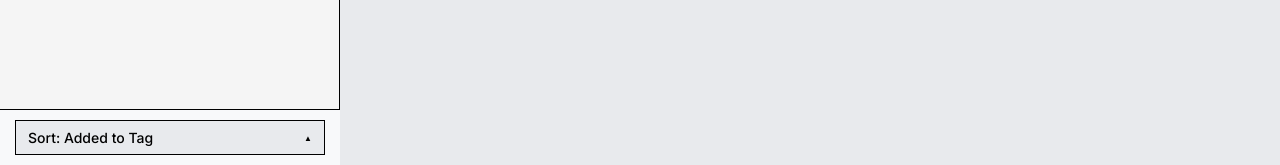
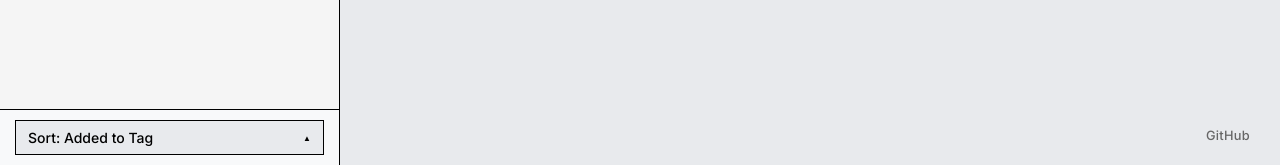
Before and after one commit to igm503/arxiv-troller, a Django app: template django/papers/templates/papers/detail.html in a window 1280 px wide. Shown: the part 635-800 px from the top of the page. Run offline with Django 5.2, Linux system fonts and the light colour scheme; tables that the repository leaves empty hold one stand-in row (values such as "Sample post"); the template is opened without the code that fills it: values that come from a table or form of the project are taken from there, most other values are stand-ins (such as "Sample title", 1, 10 or a date in 2020); data that the repository does not hold is empty; parts of the project's set-up code (start-up, migrations or seed data) failed here and were passed over.

Commit message:
added github link and tag drawer border

```diff
--- a/django/papers/templates/papers/base.html
+++ b/django/papers/templates/papers/base.html
@@ -626,6 +626,20 @@
             gap: 0.5rem;
             margin: 2rem 0;
         }
+
+        .footer-link {
+            position: fixed;
+            bottom: 20px;
+            right: 30px;
+            font-size: 0.8rem;
+            color: #666;
+            z-index: 1000;
+        }
+
+        .footer-link a {
+            color: #666;
+            text-decoration: none;
+        }
     </style>
 </head>
 <body>
@@ -753,6 +767,9 @@
             </div>
         </div>
     </div>
+
+    <p class="footer-link"><a href="https://github.com/igm503">GitHub</a></p>
+
 
     <script>
         // Global variables
--- a/django/papers/templates/papers/tag_drawer.html
+++ b/django/papers/templates/papers/tag_drawer.html
@@ -105,6 +105,7 @@
       width: 340px;
       padding: 10px 15px;
       border-top: 1px solid #000000;
+      border-right: 1px solid #000000;
       background: #f8f9fa;
       z-index: 10;
     ">
```
